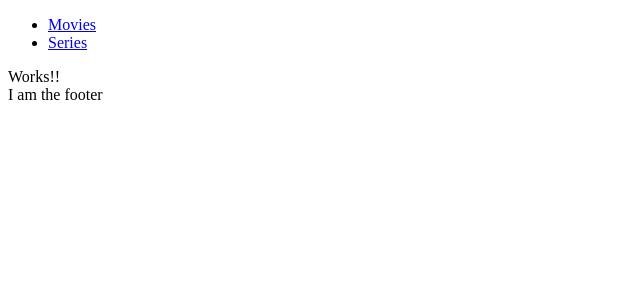
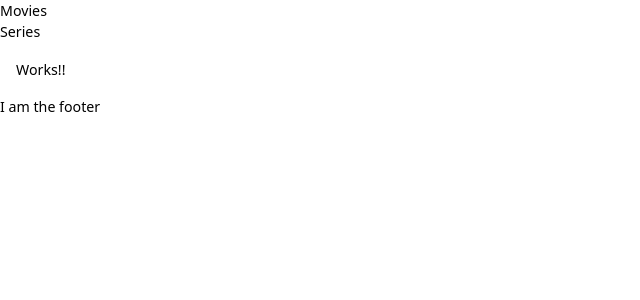
Before and after one commit to iamadeveloper-es/cinemax, a Nuxt app: page / in a window 1280 px wide. Shown: the top 300 px of the page, without its empty margins (0-640 px from the left). Built offline with nearby package versions, Linux system fonts and the light colour scheme.

Commit message:
Add basic style configuration and talwind

```diff
--- a/app.vue
+++ b/app.vue
@@ -5,3 +5,11 @@ import '~/assets/scss/main.scss';
 <template>
   <NuxtPage/>
 </template>
+
+<style lang="scss">
+.app-wrapper{
+  main{
+    margin: 1rem;
+  }
+}
+</style>
--- /dev/null
+++ b/assets/scss/abstract/_index.scss
@@ -0,0 +1 @@
+@forward './variables';
--- /dev/null
+++ b/assets/scss/abstract/_variables.scss
@@ -0,0 +1,3 @@
+:root{
+  --bg-secondary: #040922;
+}
--- /dev/null
+++ b/assets/scss/base/_reset.scss
@@ -0,0 +1,4 @@
+*::after, *::before, *:after,
+*:before{
+  box-sizing: border-box;
+}
--- /dev/null
+++ b/assets/scss/globals/_commons.scss
@@ -0,0 +1,4 @@
+body{
+  font-family: system-ui, -apple-system, BlinkMacSystemFont, "Segoe UI", Roboto, "Helvetica Neue", Arial, sans-serif;
+  font-size: calc(10px + 0.33vw);
+}
--- a/assets/scss/main.scss
+++ b/assets/scss/main.scss
@@ -1,4 +1,2 @@
-// TODO: delete this line after setup
-// body{
-//     background-color: red;
-// }
+@use './base/reset';
+@use './globals/commons';
--- a/nuxt.config.ts
+++ b/nuxt.config.ts
@@ -7,5 +7,21 @@ export default defineNuxtConfig({
       apiBaseUrl: process.env.API_BASE_URL,
       omDBApiKey: process.env.NUXT_OMDB_API_KEY
     }
+  },
+  modules: ['@nuxtjs/tailwindcss'],
+  vite: {
+    /* options for vite */
+    // ssr: true // enable unstable server-side rendering for development (false by default)
+    // experimentWarning: false // hide experimental warning message (disabled by default for tests)
+    css: {
+      preprocessorOptions: {
+        scss: {
+          additionalData: '@use "@/assets/scss/abstract/index";'
+        }
+      }
+    },
+    vue: {
+      /* options for vite-plugin-vue2 */
+    }
   }
 });
```
